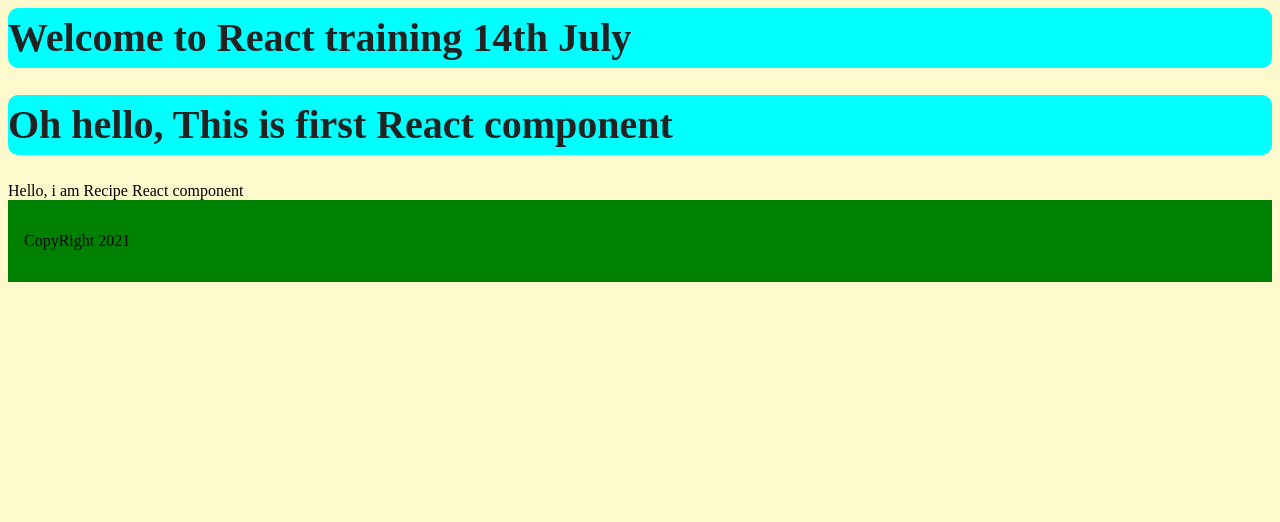
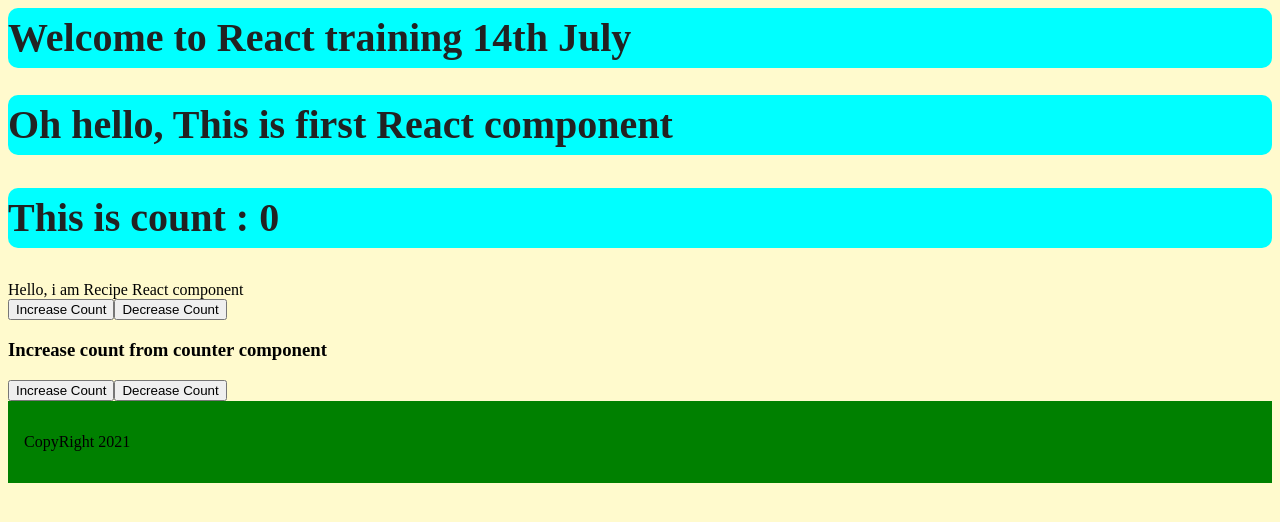
Before and after one commit to balramsinghindia/react-architecture, a React app: page / in a window 1280 px wide. Shown: the top 522 px of the page. Built offline with nearby package versions, Linux system fonts and the light colour scheme.

Commit message:
Counter component

```diff
--- a/src/components/App.jsx
+++ b/src/components/App.jsx
@@ -1,16 +1,30 @@
 import Recipe from './Recipe';
 import '../scss/index.scss';
 import Footer from './Footer';
+import Counter from './Counter';
+import { useState } from 'react';
 
 const App = () => {
+    const [ getCount, setGetCount ] = useState(0);
+
+    const countPlus = () =>{
+        setGetCount( getCount + 1);
+    }
+
+    const countMinus = () =>{
+        setGetCount( getCount - 1);
+    }
+
     return (
         <>
             <h1> Oh hello, This is first React component </h1>
             <main>
                 <section className="hero">
-                    <Recipe />
+                    <h1>This is count : {getCount}</h1>
+                    <Recipe increaseCount={countPlus} decreaseCount={countMinus} />
                 </section>
             </main>
+            <Counter increaseCounter={countPlus} decreaseCounter={countMinus}/>
             <Footer/>
         </>
     )
--- /dev/null
+++ b/src/components/Counter.jsx
@@ -0,0 +1,14 @@
+import { useState } from 'react';
+
+const Counter = ({increaseCounter, decreaseCounter}) =>{
+
+    return(
+        <>
+        <h3>Increase count from counter component</h3>
+        <button onClick={increaseCounter}>Increase Count</button>
+        <button onClick={decreaseCounter}>Decrease Count</button>
+        </>
+    )
+}
+
+export default Counter;
--- a/src/components/Recipe.jsx
+++ b/src/components/Recipe.jsx
@@ -1,8 +1,13 @@
-const Recipe = () => {
+import { useState } from 'react';
+const Recipe = ({increaseCount,decreaseCount }) => {
     return (
-        <div>
-            Hello, i am Recipe React component
-        </div>
+        <>
+            <div>
+                Hello, i am Recipe React component
+            </div>
+            <button onClick={increaseCount}>Increase Count</button>
+            <button onClick={decreaseCount}>Decrease Count</button>
+        </>
     )
 }
 
```
